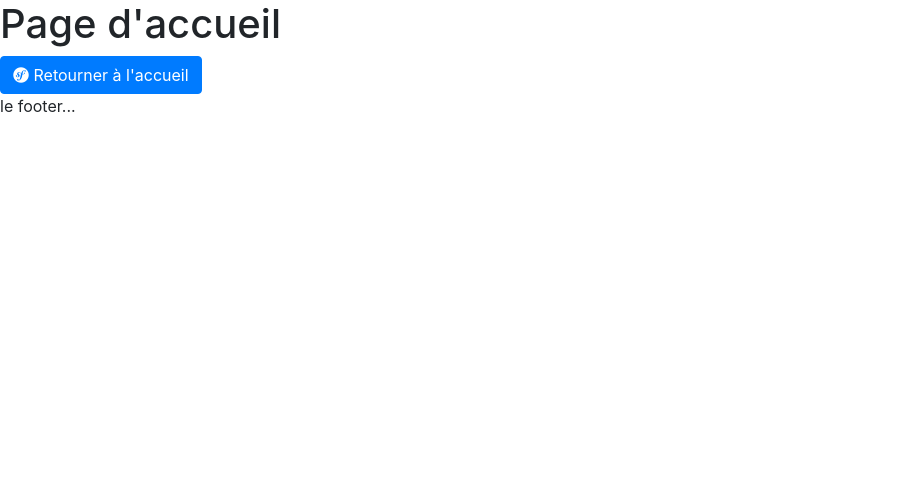
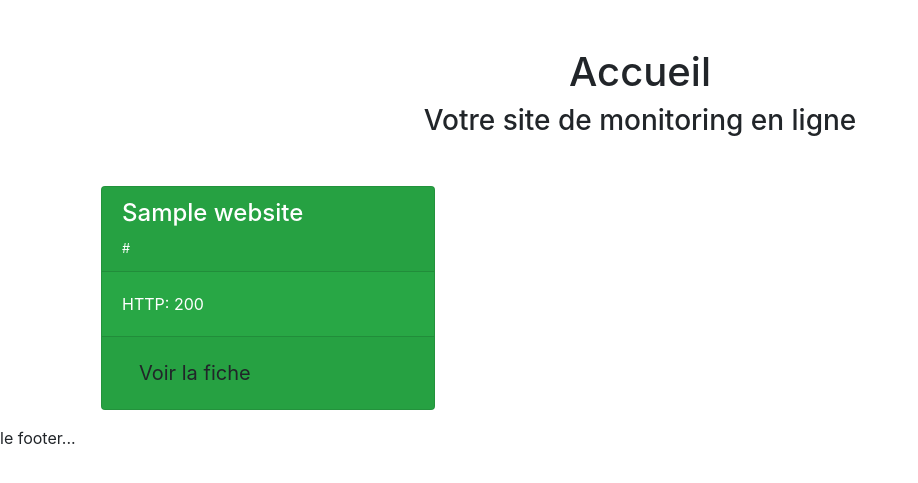
Before and after one commit to ak85ie1d5/monitoring, a Symfony app: template templates/home/index.html.twig in a window 1280 px wide. Shown: the part 56-539 px from the top of the page, without its empty margins (0-918 px from the left). Run offline with Twig, Linux system fonts and the light colour scheme; the template is opened without the code that fills it: most values are stand-ins (such as "Sample title", 1, 10 or a date in 2020); some libraries are stand-ins or nearby versions.

Commit message:
Show complete list or single view of websites.

```diff
--- a/composer.json
+++ b/composer.json
@@ -9,6 +9,7 @@
         "doctrine/doctrine-bundle": "^2.2",
         "doctrine/doctrine-migrations-bundle": "^3.0",
         "doctrine/orm": "^2.7",
+        "sensio/framework-extra-bundle": "^5.5",
         "symfony/console": "4.3.*",
         "symfony/dotenv": "4.3.*",
         "symfony/flex": "^1.3.1",
@@ -21,6 +22,11 @@
     },
     "require-dev": {
         "doctrine/doctrine-fixtures-bundle": "^3.4",
+        "symfony/debug-bundle": "^4.3",
+        "symfony/monolog-bundle": "^3.0",
+        "symfony/stopwatch": "^4.3",
+        "symfony/var-dumper": "^4.3",
+        "symfony/web-profiler-bundle": "^4.3",
         "symfony/web-server-bundle": "4.3.*"
     },
     "config": {
--- a/config/bundles.php
+++ b/config/bundles.php
@@ -9,4 +9,8 @@ return [
     Symfony\Bundle\TwigBundle\TwigBundle::class => ['all' => true],
     Twig\Extra\TwigExtraBundle\TwigExtraBundle::class => ['all' => true],
     Doctrine\Bundle\FixturesBundle\DoctrineFixturesBundle::class => ['dev' => true, 'test' => true],
+    Symfony\Bundle\WebProfilerBundle\WebProfilerBundle::class => ['dev' => true, 'test' => true],
+    Symfony\Bundle\MonologBundle\MonologBundle::class => ['all' => true],
+    Symfony\Bundle\DebugBundle\DebugBundle::class => ['dev' => true, 'test' => true],
+    Sensio\Bundle\FrameworkExtraBundle\SensioFrameworkExtraBundle::class => ['all' => true],
 ];
--- a/templates/home/index.html.twig
+++ b/templates/home/index.html.twig
@@ -3,9 +3,44 @@
 {% block title %}Hello HomeController!{% endblock %}
 
 {% block body %}
-    <h1>Page d'accueil</h1>
-    <button type="button" class="btn btn-primary">
-        <i class="fab fa-symfony"></i>
-        <span>Retourner à l'accueil</span>
-    </button>
+    <style>
+        .element {
+            width: 33%;
+        }
+
+        .conteneur {
+            display: flex;
+            flex-direction: row;
+            flex-wrap: wrap;
+        }
+    </style>
+
+    <div class="container">
+        <div class="head text-center my-5">
+            <h1>Accueil</h1>
+            <h3>Votre site de monitoring en ligne</h3>
+        </div>
+        <div class="conteneur">
+            {% for website in websites %}
+                <div class="element px-3">
+                    <div class="card bg-success text-white mb-3 website-card">
+                        <div class="card-header website-card-title">
+                            <h4>{{ website.name }}</h4>
+                            <small>
+                                {{ website.url }}
+                            </small>
+                        </div>
+                        <div class="card-body">
+                            <div class="website-card-code">
+                                HTTP: 200
+                            </div>
+                        </div>
+                        <div class="card-footer">
+                            <a href="{{ path('website_show', {'id': website.id}) }}" class="btn btn-lg btn-white">Voir la fiche</a>
+                        </div>
+                    </div>
+                </div>
+            {% endfor %}
+        </div>
+    </div>
 {% endblock %}
```
Also changed, not shown: config/routes/dev/web_profiler.yaml (added, +7 -0 lines), src/Controller/HomeController.php (+19 -3 lines), templates/home/show.html.twig (added, +31 -0 lines), 10 other files.
